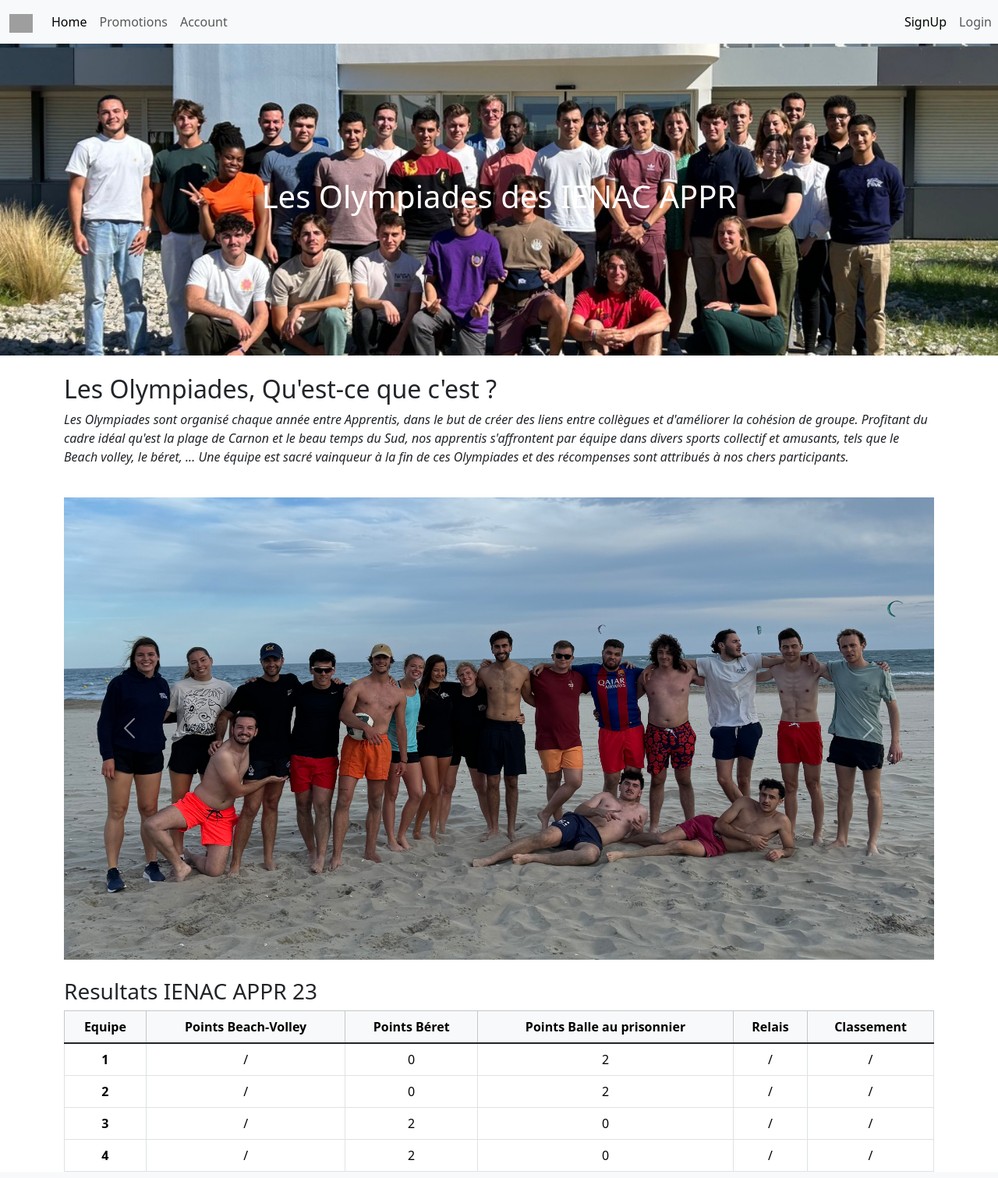
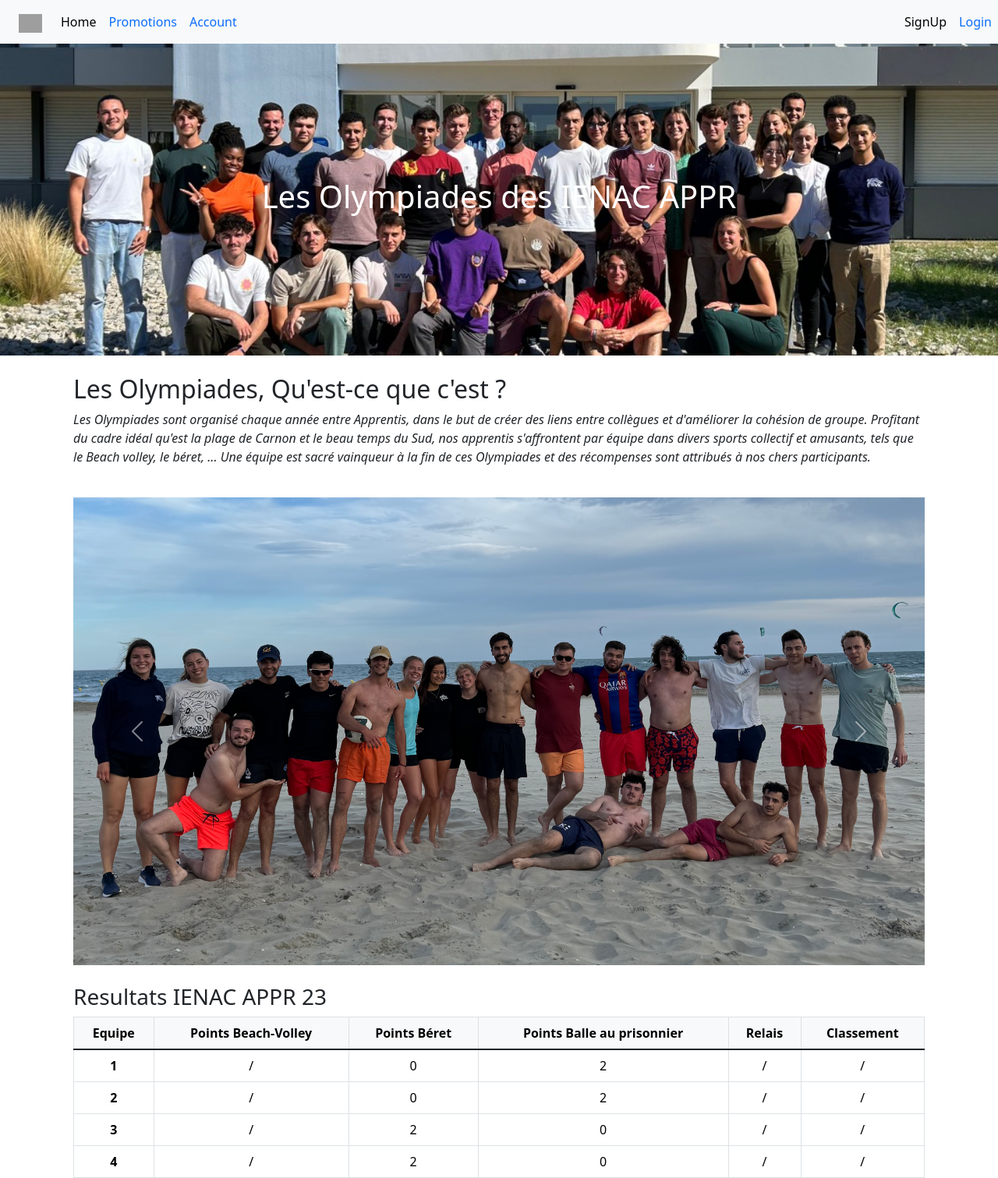
Before and after one commit to YoseAure/Projet-web, a Flask app: page /olympiades in a window 1280 px wide. Shown: the whole page at 78% size. Run offline with Flask 3, Linux system fonts and the light colour scheme; some libraries are stand-ins or nearby versions; grey boxes are pictures that could not be loaded.

Commit message:
ajout lien bootstrap dans head pour carousel + ajout d'une fonction dans main pour avoir les images de même taille

```diff
--- a/static/main.css
+++ b/static/main.css
@@ -17,3 +17,9 @@ body, html {
     width: 100%;
     height: 100%;
 }
+
+.carousel-inner img {
+    width: 100%;
+    height: 600px; /* Ajustez cette valeur selon vos besoins */
+    object-fit: cover; /* Assure que l'image couvre toute la zone définie sans distorsion */
+  }
--- a/templates/head.html
+++ b/templates/head.html
@@ -5,6 +5,7 @@
     <link href="https://cdn.jsdelivr.net/npm/bootstrap@5.3.3/dist/css/bootstrap.min.css" rel="stylesheet"
         integrity="sha384-QWTKZyjpPEjISv5WaRU9OFeRpok6YctnYmDr5pNlyT2bRjXh0JMhjY6hW+ALEwIH" crossorigin="anonymous">
     <link rel="stylesheet" type="text/css" href="{{ url_for('static', filename='main.css')}}">
+    <link href="https://stackpath.bootstrapcdn.com/bootstrap/5.1.3/css/bootstrap.min.css" rel="stylesheet">
     <script src="https://cdn.jsdelivr.net/npm/bootstrap@5.3.3/dist/js/bootstrap.bundle.min.js"
         integrity="sha384-YvpcrYf0tY3lHB60NNkmXc5s9fDVZLESaAA55NDzOxhy9GkcIdslK1eN7N6jIeHz"
         crossorigin="anonymous"></script>
```
Also changed, not shown: static/images/photo-balle-priso2.jpg, 1 other file.
